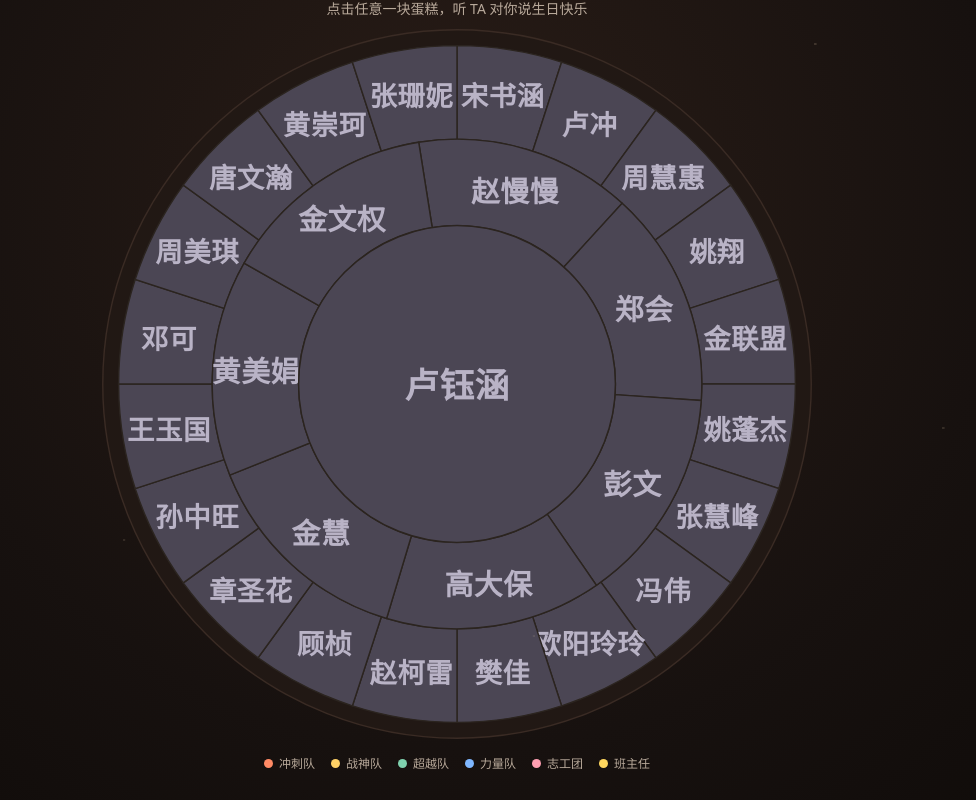
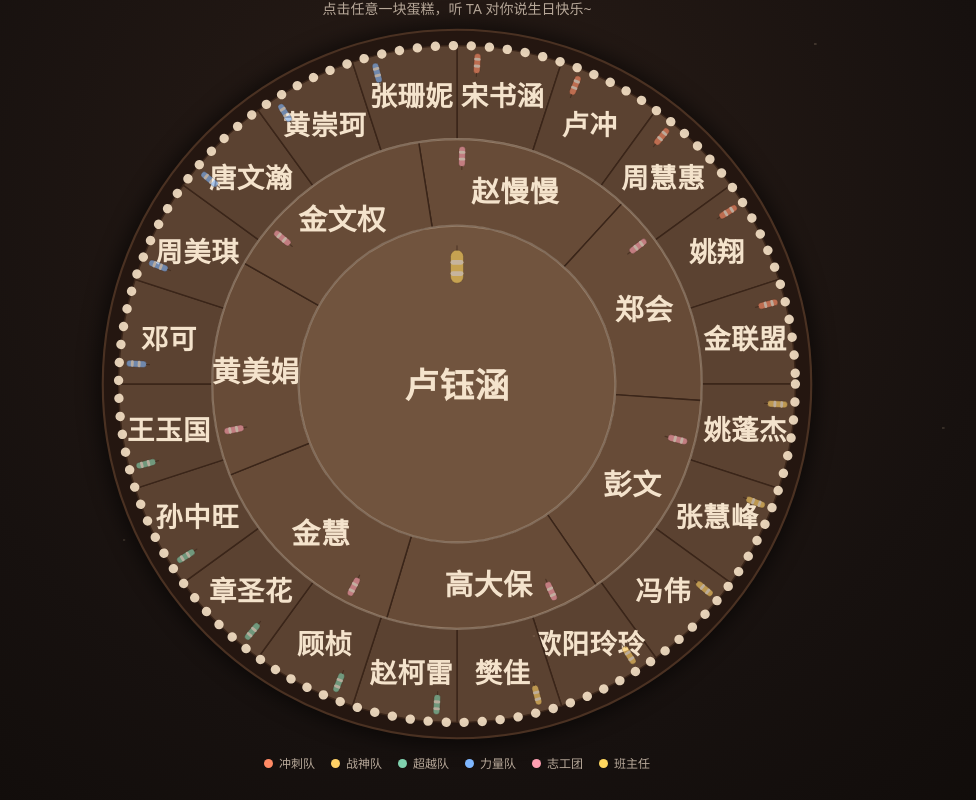
Before and after one commit to zhaokelei7-ux/birthday-yezhirui, a website with bundled scripts: page index.html in a window 1280 px wide. Shown: the part 68-868 px from the top of the page, without its empty margins (183-1159 px from the left). Built offline with nearby package versions, Linux system fonts and the light colour scheme.

Commit message:
feat: make the cake read as a birthday cake and add ~ after blessings
- chocolate tiers with cream bead rim, ring separators, plate shadow
- striped candles with wicks and animated two-tone flames, oriented radially
- sprinkles appear on lit slices only
- append ~ after every 生日快乐 in page copy and blessings

Co-Authored-By: Claude Code <noreply@anthropic.com>

```diff
--- a/data/people.json
+++ b/data/people.json
@@ -1,30 +1,170 @@
 [
-  { "name": "宋书涵", "group": "classmate", "team": "冲刺队", "blessing": "叶智睿，生日快乐！愿你的每一次冲刺，都奔向热爱。" },
-  { "name": "卢冲", "group": "classmate", "team": "冲刺队", "blessing": "新的一岁，愿你眼里有光、脚下有风，生日快乐！" },
-  { "name": "周慧惠", "group": "classmate", "team": "冲刺队", "blessing": "愿你想做的事都能慢慢实现，生日快乐！" },
-  { "name": "姚翔", "group": "classmate", "team": "冲刺队", "blessing": "叶智睿，生日快乐！愿你跑得比烦恼快，笑得比今天多。" },
-  { "name": "金联盟", "group": "classmate", "team": "冲刺队", "blessing": "愿新的一岁平安顺遂，所有期待都如约而至。生日快乐！" },
-  { "name": "姚蓬杰", "group": "classmate", "team": "战神队", "blessing": "兄弟，生日快乐！愿你永远有并肩作战的勇气和底气。" },
-  { "name": "张慧峰", "group": "classmate", "team": "战神队", "blessing": "愿你心之所向，皆有回响。生日快乐，天天开心！" },
-  { "name": "冯伟", "group": "classmate", "team": "战神队", "blessing": "叶智睿，生日快乐！愿你全力以赴，也满载而归。" },
-  { "name": "欧阳玲玲", "group": "classmate", "team": "战神队", "blessing": "愿你眼里有星辰，身边有暖阳，生日快乐！" },
-  { "name": "樊佳", "group": "classmate", "team": "战神队", "blessing": "生日快乐！愿你的每一天，都值得被认真收藏。" },
-  { "name": "赵柯雷", "group": "classmate", "team": "超越队", "blessing": "叶智睿，生日快乐！愿你不断超越，也别忘了照顾自己。" },
-  { "name": "顾桢", "group": "classmate", "team": "超越队", "blessing": "愿你所有的努力都有回音，生日快乐！" },
-  { "name": "章圣花", "group": "classmate", "team": "超越队", "blessing": "新的一岁，愿你所遇皆温柔，所行皆坦途。生日快乐！" },
-  { "name": "孙中旺", "group": "classmate", "team": "超越队", "blessing": "叶智睿，生日快乐！愿你永远热忱，自在如风。" },
-  { "name": "王玉国", "group": "classmate", "team": "超越队", "blessing": "生日快乐！愿你今后每一个平凡的日子，都闪着光。" },
-  { "name": "邓可", "group": "classmate", "team": "力量队", "blessing": "叶智睿，生日快乐！愿你有力量，也有好运气。" },
-  { "name": "周美琪", "group": "classmate", "team": "力量队", "blessing": "愿你被爱包围，被快乐偏爱，生日快乐！" },
-  { "name": "唐文瀚", "group": "classmate", "team": "力量队", "blessing": "生日快乐！愿你不负每一份热爱，也不惧每一次挑战。" },
-  { "name": "黄崇珂", "group": "classmate", "team": "力量队", "blessing": "新的一岁，愿你心里有火，眼里有光。生日快乐！" },
-  { "name": "张珊妮", "group": "classmate", "team": "力量队", "blessing": "叶智睿，生日快乐！愿你的生活甜过今天这块蛋糕。" },
-  { "name": "赵慢慢", "group": "volunteer", "team": "志工团", "blessing": "叶智睿，生日快乐！谢谢你的认真和坚持，愿你不负所爱。" },
-  { "name": "郑会", "group": "volunteer", "team": "志工团", "blessing": "看着你一点点成长，真替你高兴。生日快乐，前程似锦！" },
-  { "name": "彭文", "group": "volunteer", "team": "志工团", "blessing": "生日快乐！愿你保持这份热忱，去成为想成为的人。" },
-  { "name": "高大保", "group": "volunteer", "team": "志工团", "blessing": "叶智睿，生日快乐！愿你前路明朗，万事胜意。" },
-  { "name": "金慧", "group": "volunteer", "team": "志工团", "blessing": "愿所有美好都如期而至，生日快乐！" },
-  { "name": "黄美娟", "group": "volunteer", "team": "志工团", "blessing": "新的一岁，愿你被更多人看见，也别忘了好好照顾自己。" },
-  { "name": "金文权", "group": "volunteer", "team": "志工团", "blessing": "生日快乐！愿你带着这份少年气，一直向前走。" },
-  { "name": "卢钰涵", "group": "teacher", "team": "班主任", "blessing": "叶智睿，生日快乐！愿你不负韶华，平安喜乐，未来可期。" }
+  {
+    "name": "宋书涵",
+    "group": "classmate",
+    "team": "冲刺队",
+    "blessing": "叶智睿，生日快乐~！愿你的每一次冲刺，都奔向热爱。"
+  },
+  {
+    "name": "卢冲",
+    "group": "classmate",
+    "team": "冲刺队",
+    "blessing": "新的一岁，愿你眼里有光、脚下有风，生日快乐~！"
+  },
+  {
+    "name": "周慧惠",
+    "group": "classmate",
+    "team": "冲刺队",
+    "blessing": "愿你想做的事都能慢慢实现，生日快乐~！"
+  },
+  {
+    "name": "姚翔",
+    "group": "classmate",
+    "team": "冲刺队",
+    "blessing": "叶智睿，生日快乐~！愿你跑得比烦恼快，笑得比今天多。"
+  },
+  {
+    "name": "金联盟",
+    "group": "classmate",
+    "team": "冲刺队",
+    "blessing": "愿新的一岁平安顺遂，所有期待都如约而至。生日快乐~！"
+  },
+  {
+    "name": "姚蓬杰",
+    "group": "classmate",
+    "team": "战神队",
+    "blessing": "兄弟，生日快乐~！愿你永远有并肩作战的勇气和底气。"
+  },
+  {
+    "name": "张慧峰",
+    "group": "classmate",
+    "team": "战神队",
+    "blessing": "愿你心之所向，皆有回响。生日快乐~，天天开心！"
+  },
+  {
+    "name": "冯伟",
+    "group": "classmate",
+    "team": "战神队",
+    "blessing": "叶智睿，生日快乐~！愿你全力以赴，也满载而归。"
+  },
+  {
+    "name": "欧阳玲玲",
+    "group": "classmate",
+    "team": "战神队",
+    "blessing": "愿你眼里有星辰，身边有暖阳，生日快乐~！"
+  },
+  {
+    "name": "樊佳",
+    "group": "classmate",
+    "team": "战神队",
+    "blessing": "生日快乐~！愿你的每一天，都值得被认真收藏。"
+  },
+  {
+    "name": "赵柯雷",
+    "group": "classmate",
+    "team": "超越队",
+    "blessing": "叶智睿，生日快乐~！愿你不断超越，也别忘了照顾自己。"
+  },
+  {
+    "name": "顾桢",
+    "group": "classmate",
+    "team": "超越队",
+    "blessing": "愿你所有的努力都有回音，生日快乐~！"
+  },
+  {
+    "name": "章圣花",
+    "group": "classmate",
+    "team": "超越队",
+    "blessing": "新的一岁，愿你所遇皆温柔，所行皆坦途。生日快乐~！"
+  },
+  {
+    "name": "孙中旺",
+    "group": "classmate",
+    "team": "超越队",
+    "blessing": "叶智睿，生日快乐~！愿你永远热忱，自在如风。"
+  },
+  {
+    "name": "王玉国",
+    "group": "classmate",
+    "team": "超越队",
+    "blessing": "生日快乐~！愿你今后每一个平凡的日子，都闪着光。"
+  },
+  {
+    "name": "邓可",
+    "group": "classmate",
+    "team": "力量队",
+    "blessing": "叶智睿，生日快乐~！愿你有力量，也有好运气。"
+  },
+  {
+    "name": "周美琪",
+    "group": "classmate",
+    "team": "力量队",
+    "blessing": "愿你被爱包围，被快乐偏爱，生日快乐~！"
+  },
+  {
+    "name": "唐文瀚",
+    "group": "classmate",
+    "team": "力量队",
+    "blessing": "生日快乐~！愿你不负每一份热爱，也不惧每一次挑战。"
+  },
+  {
+    "name": "黄崇珂",
+    "group": "classmate",
+    "team": "力量队",
+    "blessing": "新的一岁，愿你心里有火，眼里有光。生日快乐~！"
+  },
+  {
+    "name": "张珊妮",
+    "group": "classmate",
+    "team": "力量队",
+    "blessing": "叶智睿，生日快乐~！愿你的生活甜过今天这块蛋糕。"
+  },
+  {
+    "name": "赵慢慢",
+    "group": "volunteer",
+    "team": "志工团",
+    "blessing": "叶智睿，生日快乐~！谢谢你的认真和坚持，愿你不负所爱。"
+  },
+  {
+    "name": "郑会",
+    "group": "volunteer",
+    "team": "志工团",
+    "blessing": "看着你一点点成长，真替你高兴。生日快乐~，前程似锦！"
+  },
+  {
+    "name": "彭文",
+    "group": "volunteer",
+    "team": "志工团",
+    "blessing": "生日快乐~！愿你保持这份热忱，去成为想成为的人。"
+  },
+  {
+    "name": "高大保",
+    "group": "volunteer",
+    "team": "志工团",
+    "blessing": "叶智睿，生日快乐~！愿你前路明朗，万事胜意。"
+  },
+  {
+    "name": "金慧",
+    "group": "volunteer",
+    "team": "志工团",
+    "blessing": "愿所有美好都如期而至，生日快乐~！"
+  },
+  {
+    "name": "黄美娟",
+    "group": "volunteer",
+    "team": "志工团",
+    "blessing": "新的一岁，愿你被更多人看见，也别忘了好好照顾自己。"
+  },
+  {
+    "name": "金文权",
+    "group": "volunteer",
+    "team": "志工团",
+    "blessing": "生日快乐~！愿你带着这份少年气，一直向前走。"
+  },
+  {
+    "name": "卢钰涵",
+    "group": "teacher",
+    "team": "班主任",
+    "blessing": "叶智睿，生日快乐~！愿你不负韶华，平安喜乐，未来可期。"
+  }
 ]
--- a/index.html
+++ b/index.html
@@ -4,12 +4,12 @@
   <meta charset="utf-8">
   <meta name="viewport" content="width=device-width, initial-scale=1, viewport-fit=cover">
   <meta name="robots" content="noindex, nofollow">
-  <title>叶智睿，生日快乐</title>
+  <title>叶智睿，生日快乐~</title>
   <link rel="stylesheet" href="./styles.css">
 </head>
 <body>
   <header class="topbar">
-    <h1>叶智睿，生日快乐</h1>
+    <h1>叶智睿，生日快乐~</h1>
     <div class="progress" aria-live="polite">
       <strong id="progress-count">0</strong> / 28 份祝福已点亮
     </div>
@@ -18,7 +18,7 @@
   </header>
 
   <main>
-    <p id="hint" class="hint">点击任意一块蛋糕，听 TA 对你说生日快乐</p>
+    <p id="hint" class="hint">点击任意一块蛋糕，听 TA 对你说生日快乐~</p>
 
     <div class="cake-wrap">
       <svg id="cake" class="cake" viewBox="0 0 1000 1000" role="group" aria-label="生日蛋糕，共 28 块"></svg>
@@ -52,7 +52,7 @@
     <canvas id="finale-canvas"></canvas>
     <div class="finale-content">
       <p class="finale-kicker">28 份祝福，全部点亮</p>
-      <h2>叶智睿，生日快乐！</h2>
+      <h2>叶智睿，生日快乐~！</h2>
       <p class="finale-sub">愿你所愿皆成，所行皆坦途。</p>
       <div class="finale-actions">
         <button id="finale-again" type="button">再看一次烟花</button>
--- a/js/app.js
+++ b/js/app.js
@@ -109,8 +109,113 @@ function ariaLabel(entry, lit, canReplay) {
     : `${entry.name}，${group}，未点亮，点击播放语音`;
 }
 
+const SPRINKLE_COLORS = ['#ff8a65', '#ffd166', '#7fd1ae', '#7fb7ff', '#ff9fb2'];
+
+// 每块蛋糕上的糖针位置由姓名决定，刷新后保持不变。
+function sprinklesFor(entry) {
+  let seed = 0;
+  for (const char of entry.name) seed = (seed * 31 + char.codePointAt(0)) % 100000;
+  const random = () => {
+    seed = (seed * 1103515245 + 12345) % 2147483648;
+    return seed / 2147483648;
+  };
+
+  const isCenter = entry.ring === 'center';
+  const inner = isCenter ? 120 : RINGS[entry.ring].inner;
+  const outer = isCenter ? 190 : RINGS[entry.ring].outer;
+  const start = isCenter ? 0 : entry.startAngle;
+  const span = isCenter ? 360 : entry.endAngle - entry.startAngle;
+  const nodes = [];
+
+  for (let index = 0; index < 4; index += 1) {
+    const radius = inner + (outer - inner) * (0.2 + random() * 0.65);
+    const angle = start + span * (0.12 + random() * 0.76);
+    const position = polar(CENTER, CENTER, radius, angle);
+    nodes.push(el('rect', {
+      x: (position.x - 7).toFixed(2),
+      y: (position.y - 2.5).toFixed(2),
+      width: 14,
+      height: 5,
+      rx: 2.5,
+      fill: SPRINKLE_COLORS[Math.floor(random() * SPRINKLE_COLORS.length)],
+      class: 'sprinkle',
+      transform: `rotate(${(random() * 180).toFixed(1)} ${position.x.toFixed(2)} ${position.y.toFixed(2)})`,
+    }));
+  }
+
+  return nodes;
+}
+
+function candleFor(entry) {
+  const isCenter = entry.ring === 'center';
+  const span = isCenter ? 0 : entry.endAngle - entry.startAngle;
+  const angle = isCenter ? 0 : entry.startAngle + span * 0.2;
+  const radius = isCenter ? 140 : RINGS[entry.ring].outer - 10;
+  const base = polar(CENTER, CENTER, radius, angle);
+  const width = isCenter ? 18 : 9;
+  const height = isCenter ? 46 : 28;
+  const flameWidth = isCenter ? 9 : 4.8;
+  const flameHeight = isCenter ? 14 : 8.5;
+  const top = base.y - height;
+
+  const candle = el('g', { class: 'candle' });
+  if (!isCenter) {
+    candle.setAttribute(
+      'transform',
+      `rotate(${(angle + 180).toFixed(2)} ${base.x.toFixed(2)} ${base.y.toFixed(2)})`,
+    );
+  }
+  candle.append(el('rect', {
+    x: (base.x - width / 2).toFixed(2),
+    y: top.toFixed(2),
+    width,
+    height,
+    rx: width / 2,
+    class: 'candle-wax',
+  }));
+
+  const bandHeight = Math.max(2.5, height * 0.14);
+  for (const ratio of [0.3, 0.64]) {
+    candle.append(el('rect', {
+      x: (base.x - width / 2).toFixed(2),
+      y: (top + height * ratio).toFixed(2),
+      width,
+      height: bandHeight.toFixed(2),
+      rx: bandHeight / 2,
+      class: 'candle-band',
+    }));
+  }
+
+  candle.append(el('line', {
+    x1: base.x.toFixed(2),
+    y1: top.toFixed(2),
+    x2: base.x.toFixed(2),
+    y2: (top - (isCenter ? 6 : 4)).toFixed(2),
+    class: 'wick',
+  }));
+
+  const flameCy = top - flameHeight * 0.75;
+  candle.append(el('ellipse', {
+    cx: base.x.toFixed(2),
+    cy: flameCy.toFixed(2),
+    rx: flameWidth,
+    ry: flameHeight,
+    class: 'flame',
+  }));
+  candle.append(el('ellipse', {
+    cx: base.x.toFixed(2),
+    cy: (flameCy + flameHeight * 0.3).toFixed(2),
+    rx: (flameWidth * 0.48).toFixed(2),
+    ry: (flameHeight * 0.52).toFixed(2),
+    class: 'flame-core',
+  }));
+
+  return candle;
+}
+
 function renderCake() {
   els.cake.replaceChildren();
+  els.cake.append(el('circle', { cx: CENTER, cy: CENTER, r: 500, class: 'plate-shadow' }));
   els.cake.append(el('circle', { cx: CENTER, cy: CENTER, r: 492, class: 'plate' }));
 
   for (const entry of layout) {
@@ -120,6 +225,7 @@ function renderCake() {
       tabindex: '0',
       'data-name': entry.name,
       'data-team': entry.team,
+      'data-ring': entry.ring,
       'aria-label': ariaLabel(entry, false, Boolean(manifest[entry.name])),
     });
 
@@ -142,6 +248,8 @@ function renderCake() {
       }));
     }
 
+    for (const sprinkle of sprinklesFor(entry)) group.append(sprinkle);
+
     const position = polar(CENTER, CENTER, entry.labelRadius, entry.labelAngle);
     const label = el('text', {
       x: position.x,
@@ -153,15 +261,7 @@ function renderCake() {
     label.textContent = entry.name;
     group.append(label);
 
-    const flamePosition = entry.ring === 'center'
-      ? polar(CENTER, CENTER, 70, 0)
-      : polar(CENTER, CENTER, RINGS[entry.ring].outer - 16, entry.labelAngle);
-    group.append(el('circle', {
-      cx: flamePosition.x,
-      cy: flamePosition.y,
-      r: 3.2,
-      class: 'flame',
-    }));
+    group.append(candleFor(entry));
 
     group.addEventListener('click', () => handleSlice(entry.name));
     group.addEventListener('keydown', (event) => {
@@ -174,6 +274,12 @@ function renderCake() {
     els.cake.append(group);
     sliceNodes.set(entry.name, { group, label });
   }
+
+  const decor = el('g', { class: 'cake-decor', 'aria-hidden': 'true' });
+  decor.append(el('circle', { cx: CENTER, cy: CENTER, r: RINGS.outer.outer, class: 'frosting-rim' }));
+  decor.append(el('circle', { cx: CENTER, cy: CENTER, r: RINGS.middle.outer, class: 'ring-line' }));
+  decor.append(el('circle', { cx: CENTER, cy: CENTER, r: RINGS.middle.inner, class: 'ring-line' }));
+  els.cake.append(decor);
 }
 
 function render() {
@@ -192,7 +298,7 @@ function render() {
   if (count >= TOTAL) {
     els.hint.textContent = `${TOTAL} 份祝福，全部点亮。`;
   } else if (count === 0) {
-    els.hint.textContent = '点击任意一块蛋糕，听 TA 对你说生日快乐';
+    els.hint.textContent = '点击任意一块蛋糕，听 TA 对你说生日快乐~';
   } else {
     els.hint.textContent = `已有 ${count} 份祝福被点亮，继续点击灰暗的蛋糕吧`;
   }
```
Also changed, not shown: styles.css (+103 -12 lines).
